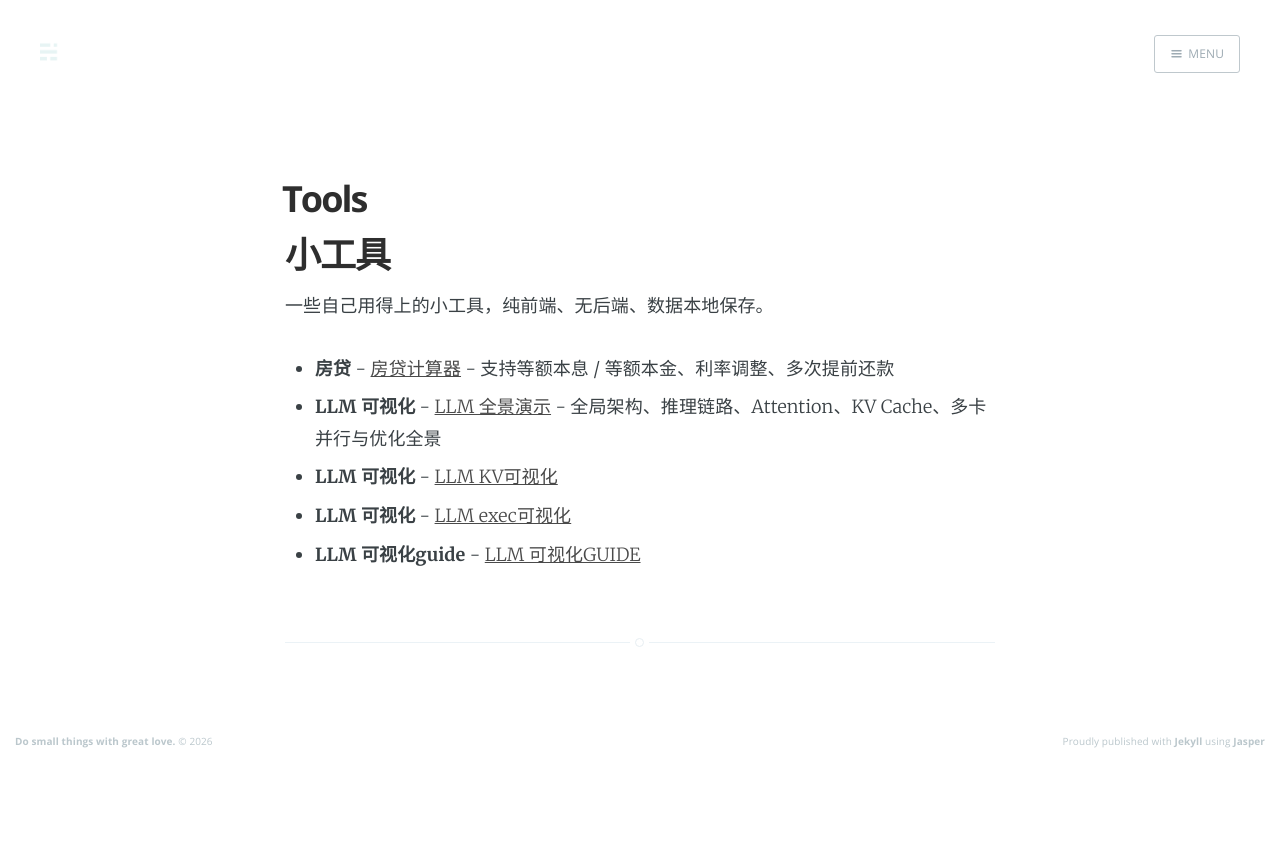
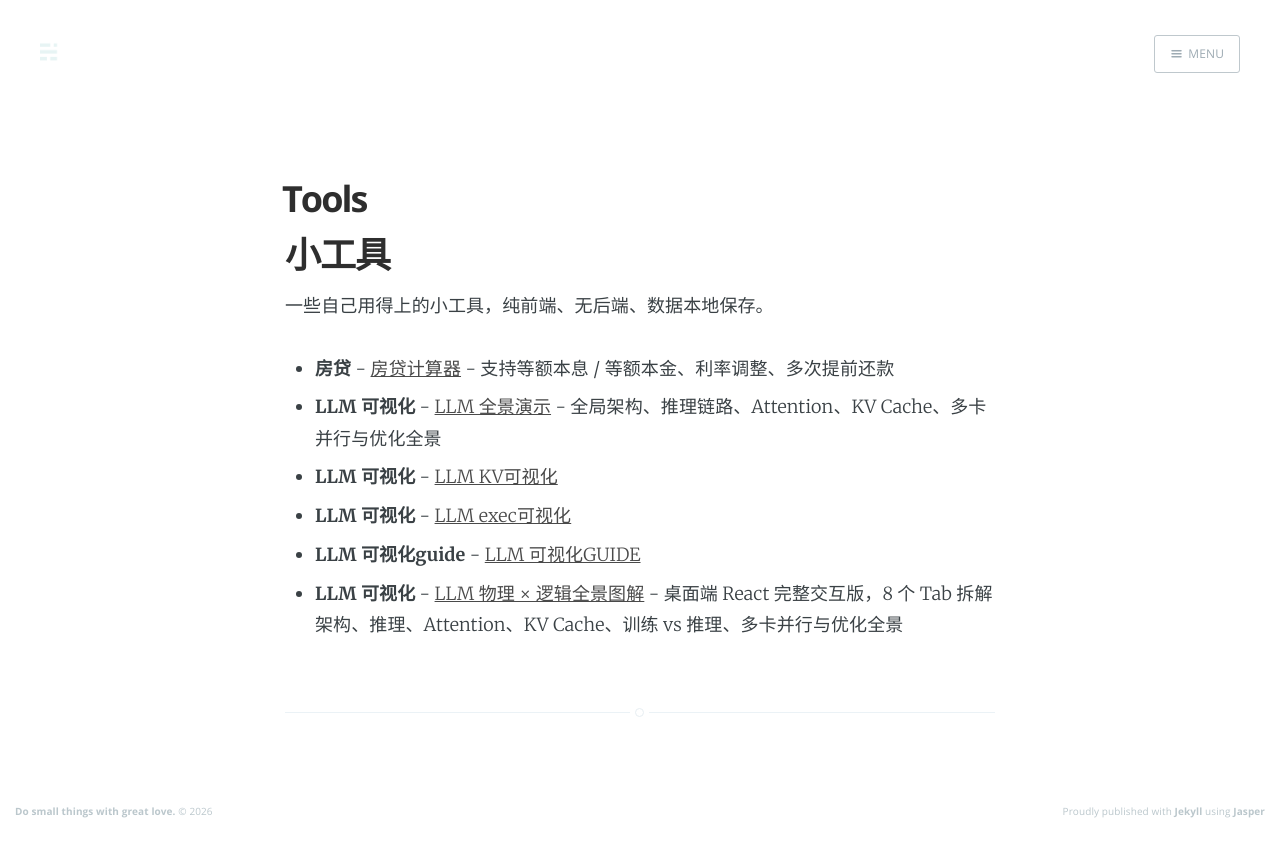
Before and after one commit to Kidlovec/kidlovec.github.io, a Jekyll site: the page built from tools/index.md, in a window 1280 px wide. Shown: the top 857 px of the page. Built offline with Jekyll 4.4.1, drawn with Linux system fonts in a browser that asks for light colours; nearby versions of some CDN libraries.

Commit message:
List llm-guide.html in tools index
Now that the React/Babel render bug is fixed, expose the full desktop
guide alongside the mobile-safe fallback.

Co-Authored-By: Claude Opus 4.7 (1M context) <noreply@anthropic.com>

```diff
--- a/tools/index.md
+++ b/tools/index.md
@@ -15,3 +15,4 @@ current: tools
 - **LLM 可视化** - [LLM KV可视化](/tools/llm-exec-view.html)
 - **LLM 可视化** - [LLM exec可视化](/tools/llm-exec-view2.html)
 - **LLM 可视化guide** - [LLM 可视化GUIDE](/tools/llm-guide-mobile.html)
+- **LLM 可视化** - [LLM 物理 × 逻辑全景图解](/tools/llm-guide.html) - 桌面端 React 完整交互版，8 个 Tab 拆解架构、推理、Attention、KV Cache、训练 vs 推理、多卡并行与优化全景
```
